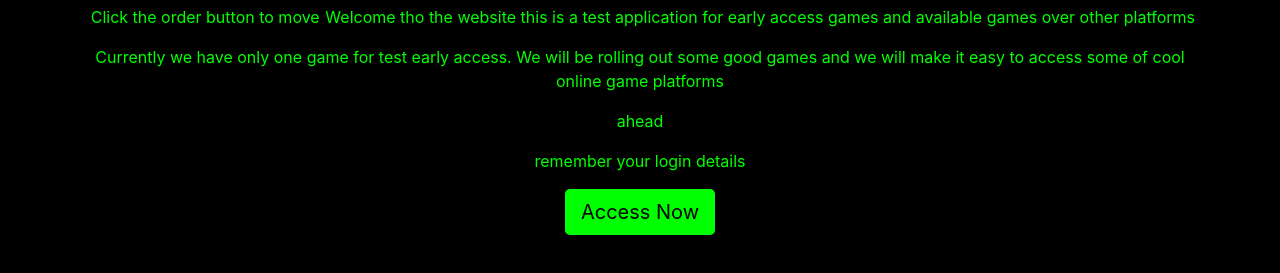
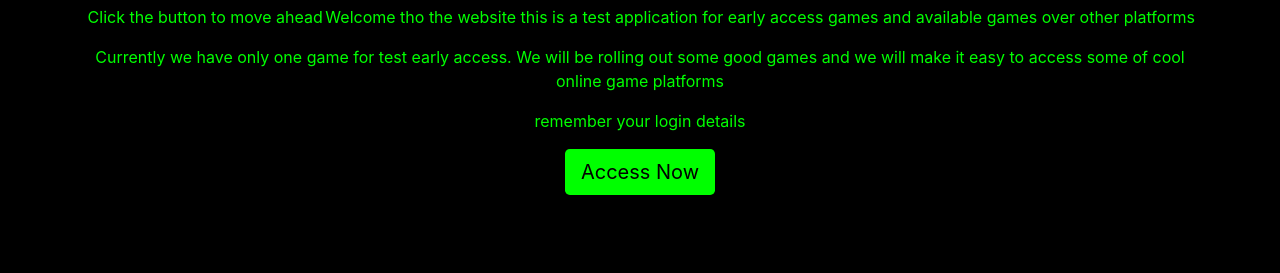
Before and after one commit to svdcod/sample2, a plain HTML site: page index.html in a window 1280 px wide. Shown: the part 207-480 px from the top of the page. Drawn offline with nearby package versions, Linux system fonts and the light colour scheme.

Commit message:
Update index.html

```diff
--- a/index.html
+++ b/index.html
@@ -53,7 +53,7 @@
         <h1>Welcome to Launch page</h1>
         <p style="float: right;">Welcome tho the website this is a test application for early access games and available games over other platforms</p>
         <p style="float: left;">Currently we have only one game for test early access. We will be rolling out some good games and we will make it easy to access some of cool online game platforms </p>
-        <p>Click the order button to move ahead</p>
+        <p>Click the button to move ahead</p>
         <p>remember your login details</p>
         <a href="./index3.html" class="btn btn-lg btn-order">Access Now</a>
     </div>
```
